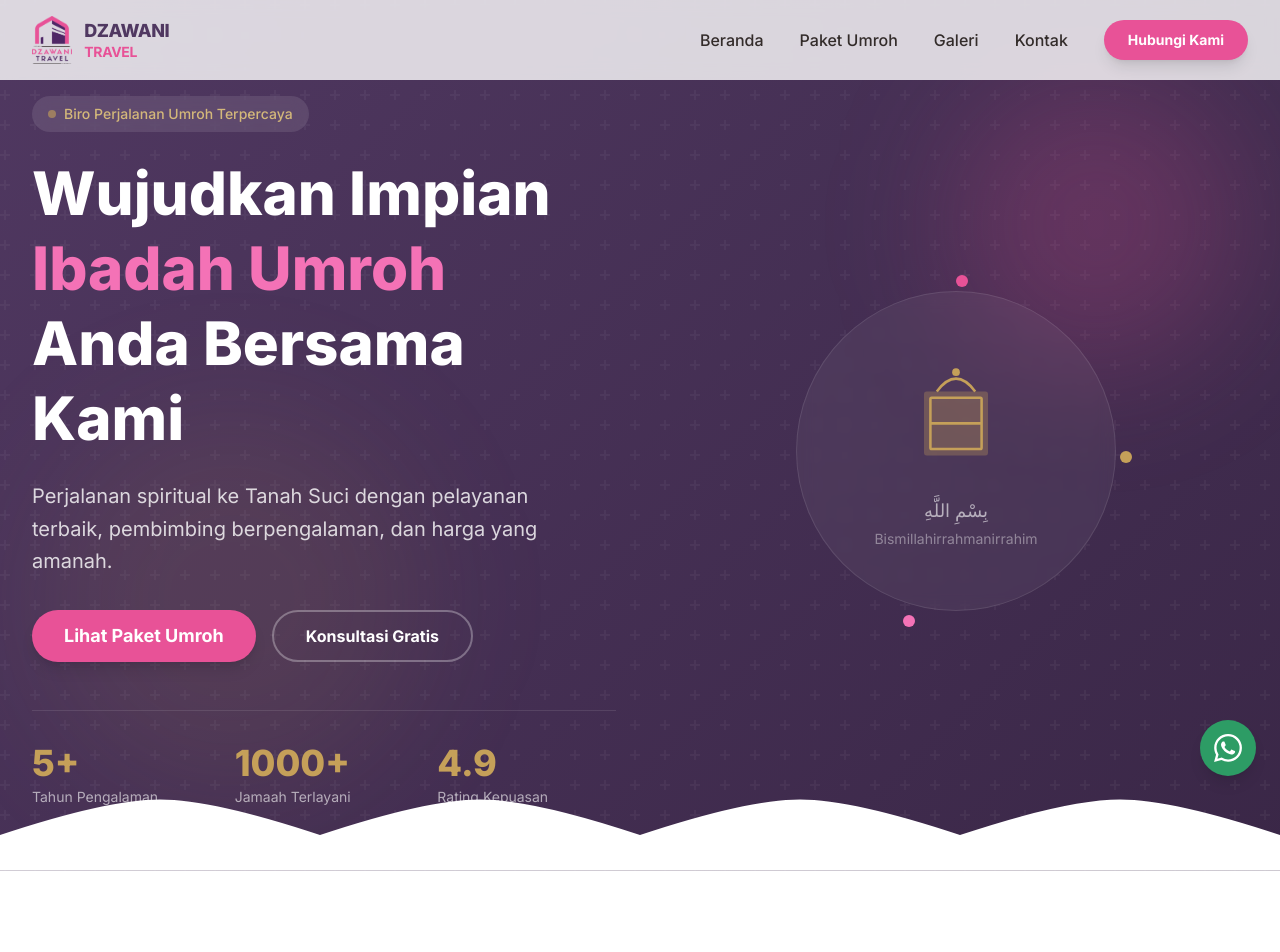
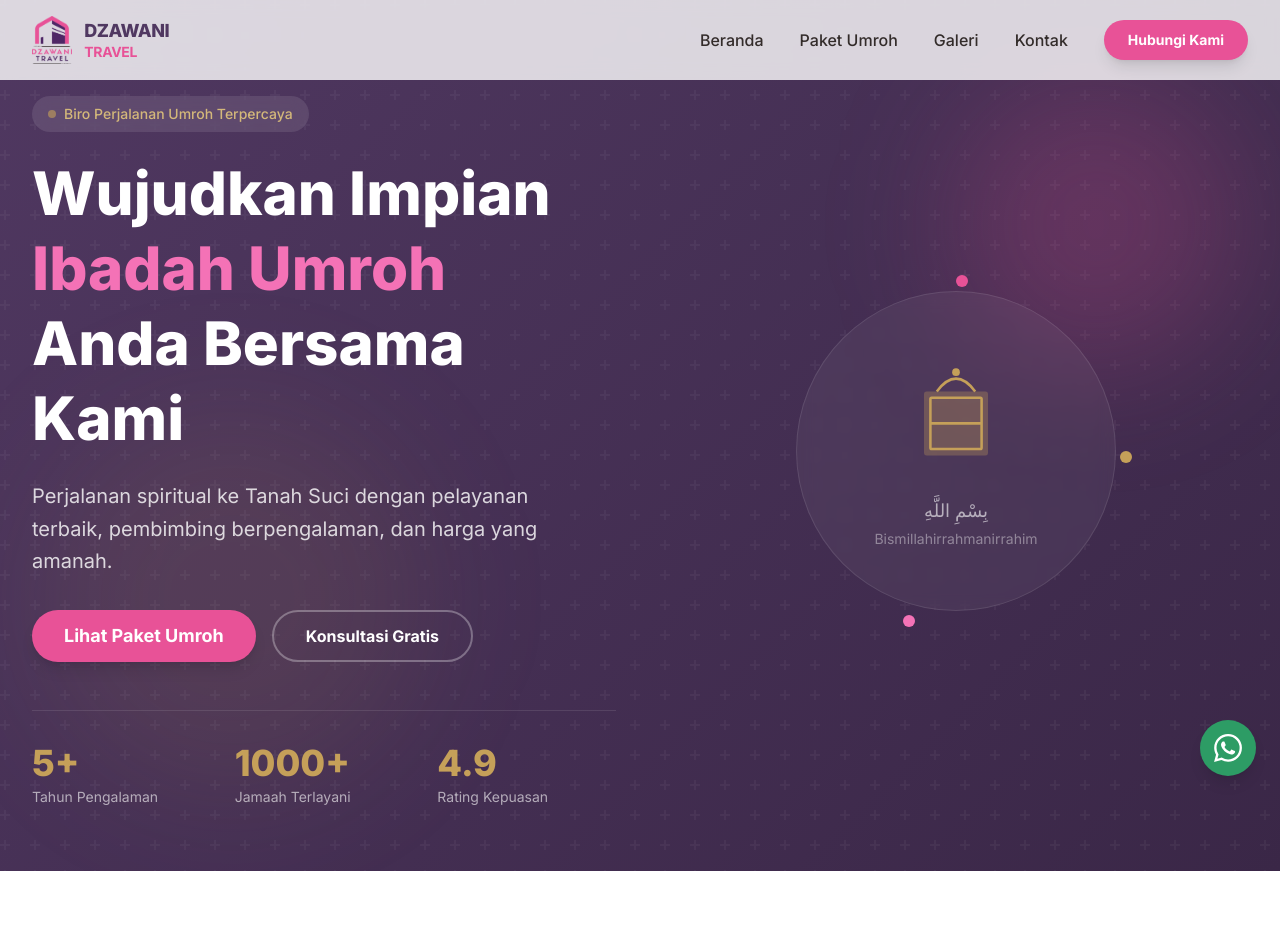
Before and after one commit to multimediadrw/dzawanitravel, a Next.js app: page / in a window 1280 px wide. Shown: the top 952 px of the page. Built offline with nearby package versions, Linux system fonts and the light colour scheme.

Commit message:
style: Remove mosque dome shape, return to straight borders
- Removed mosque dome SVG from HeroSection
- Removed mosque dome SVG from CTASection
- Sections now have straight/normal borders without decorative shapes

```diff
--- a/src/components/CTASection.tsx
+++ b/src/components/CTASection.tsx
@@ -44,21 +44,7 @@ export default function CTASection() {
         </div>
       </div>
 
-      {/* Bottom mosque dome shape */}
-      <div className="absolute bottom-0 left-0 right-0">
-        <svg
-          viewBox="0 0 1440 120"
-          fill="none"
-          xmlns="http://www.w3.org/2000/svg"
-          preserveAspectRatio="none"
-        >
-          {/* Main dome curves pattern */}
-          <path
-            d="M0 120V80 Q120 40 180 40 Q240 40 360 80 Q480 40 540 40 Q600 40 720 80 Q840 40 900 40 Q960 40 1080 80 Q1200 40 1260 40 Q1320 40 1440 80 V120 Z"
-            fill="white"
-          />
-        </svg>
-      </div>
+
     </section>
   );
 }
--- a/src/components/HeroSection.tsx
+++ b/src/components/HeroSection.tsx
@@ -136,21 +136,7 @@ export default function HeroSection() {
         </div>
       </div>
 
-      {/* Bottom mosque dome shape */}
-      <div className="absolute bottom-0 left-0 right-0">
-        <svg
-          viewBox="0 0 1440 120"
-          fill="none"
-          xmlns="http://www.w3.org/2000/svg"
-          preserveAspectRatio="none"
-        >
-          {/* Main dome curves pattern */}
-          <path
-            d="M0 120V80 Q120 40 180 40 Q240 40 360 80 Q480 40 540 40 Q600 40 720 80 Q840 40 900 40 Q960 40 1080 80 Q1200 40 1260 40 Q1320 40 1440 80 V120 Z"
-            fill="white"
-          />
-        </svg>
-      </div>
+
     </section>
   );
 }
```
